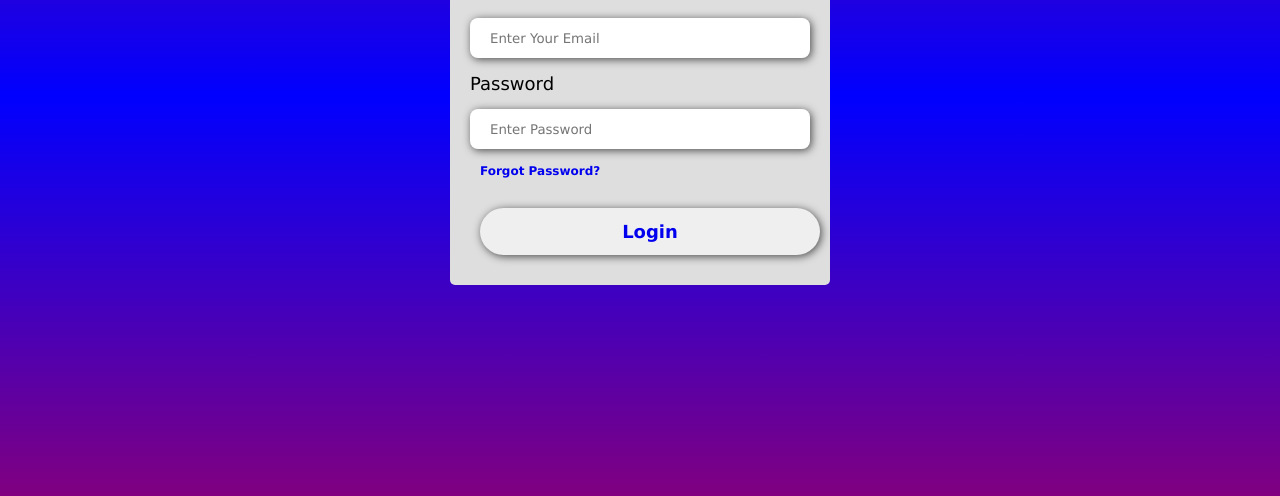
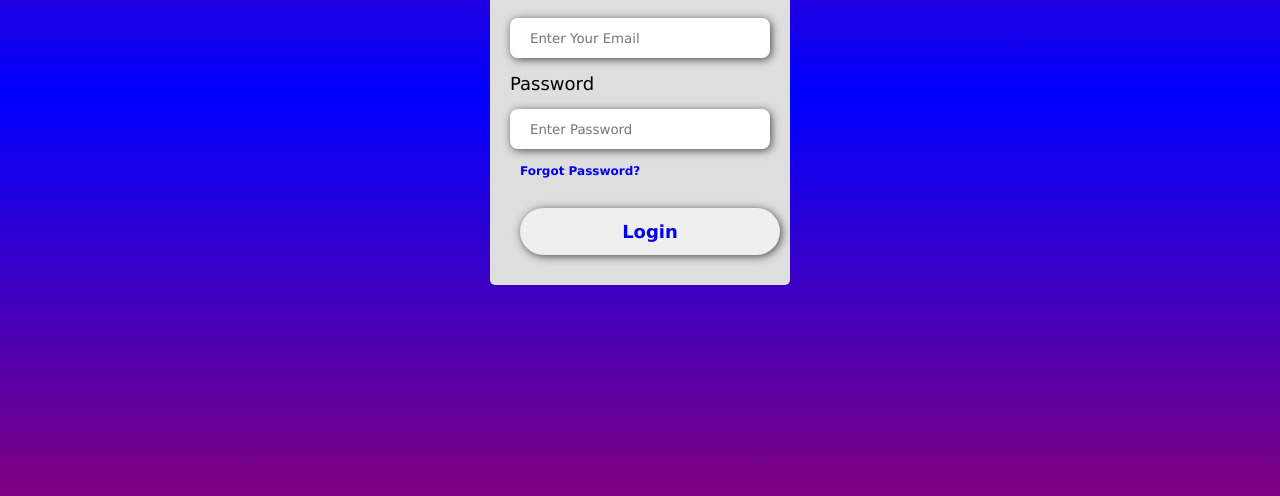
Before and after one commit to malar-002/jsTask1, a plain HTML site: page login/login.html in a window 1280 px wide. Shown: the part 304-800 px from the top of the page. Drawn offline with Linux system fonts and the light colour scheme.

Commit message:
Update login.css

```diff
--- a/login/login.css
+++ b/login/login.css
@@ -17,7 +17,7 @@ body{
 }
 .container{
  position: relative;
- width: 380px;
+ width: 300px;
  height: auto;
  background: #dedede;
  border-radius: 5px;
@@ -40,7 +40,7 @@ body{
 }
 
 input{
-    width: 340px;
+    width: 260px;
     height: 40px;
     margin-top: 15px;
     padding: 20px ;
@@ -71,7 +71,7 @@ button a{
 
 button {
 
-    width:340px ;
+    width:260px ;
     padding: 13px;
     margin: 30px 10px 10px 10px;
 
```
